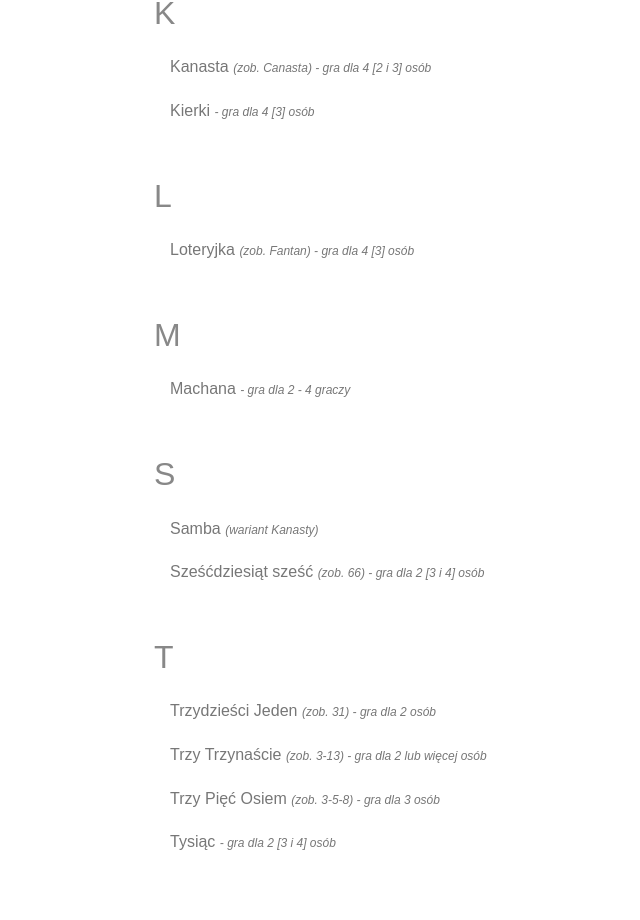
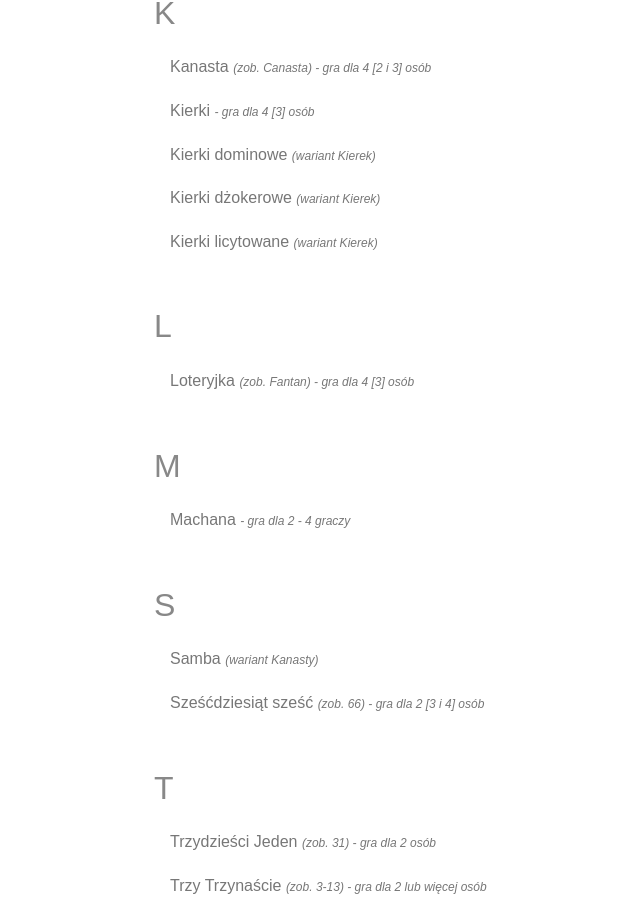
Before and after one commit to casper01/CardGames, a React app: page / in a window 1280 px wide. Shown: the part 2577-3497 px from the top of the page, without its empty margins (86-726 px from the left). Built offline with nearby package versions, Linux system fonts and the light colour scheme.

Commit message:
Kierki - warianty

```diff
--- a/GamesList.jsx
+++ b/GamesList.jsx
@@ -41,6 +41,9 @@ import Hasenpfeffer from './games/Hasenpfeffer.jsx';
 import Hejolek from './games/Hejolek.jsx';
 import Huragan from './games/Huragan.jsx';
 import IdzNaRyby from './games/IdzNaRyby.jsx';
+import KierkiDominowe from './games/KierkiDominowe.jsx';
+import KierkiDzokerowe from './games/KierkiDzokerowe.jsx';
+import KierkiLicytowane from './games/KierkiLicytowane.jsx';
 
 
 class GamesList extends React.Component {
@@ -82,6 +85,9 @@ class GamesList extends React.Component {
                 new IdzNaRyby(),
                 new Kanasta(),
                 new Kierki(),
+                new KierkiDominowe(),
+                new KierkiDzokerowe(),
+                new KierkiLicytowane(),
                 new Loteryjka(),
                 new Machana(),
                 new Samba(),
--- /dev/null
+++ b/games/KierkiDominowe.jsx
@@ -0,0 +1,13 @@
+import React from 'react';
+import Kierki from './Kierki.jsx';
+
+
+export default class KierkiDominowe extends Kierki {
+    constructor(props) {
+        super(props);
+        this.state.name = 'Kierki dominowe';
+        this.state.variantOf = 'Kierek';
+        this.state.url += '#dominowe';
+        this.state.desc = '';
+    }
+}
--- /dev/null
+++ b/games/KierkiDzokerowe.jsx
@@ -0,0 +1,13 @@
+import React from 'react';
+import Kierki from './Kierki.jsx';
+
+
+export default class KierkiDzokerowe extends Kierki {
+    constructor(props) {
+        super(props);
+        this.state.name = 'Kierki dżokerowe';
+        this.state.variantOf = 'Kierek';
+        this.state.url += '#dzokerowe';
+        this.state.desc = '';
+    }
+}
--- /dev/null
+++ b/games/KierkiLicytowane.jsx
@@ -0,0 +1,13 @@
+import React from 'react';
+import Kierki from './Kierki.jsx';
+
+
+export default class KierkiLicytowane extends Kierki {
+    constructor(props) {
+        super(props);
+        this.state.name = 'Kierki licytowane';
+        this.state.variantOf = 'Kierek';
+        this.state.url += '#licytowane';
+        this.state.desc = '';
+    }
+}
```
